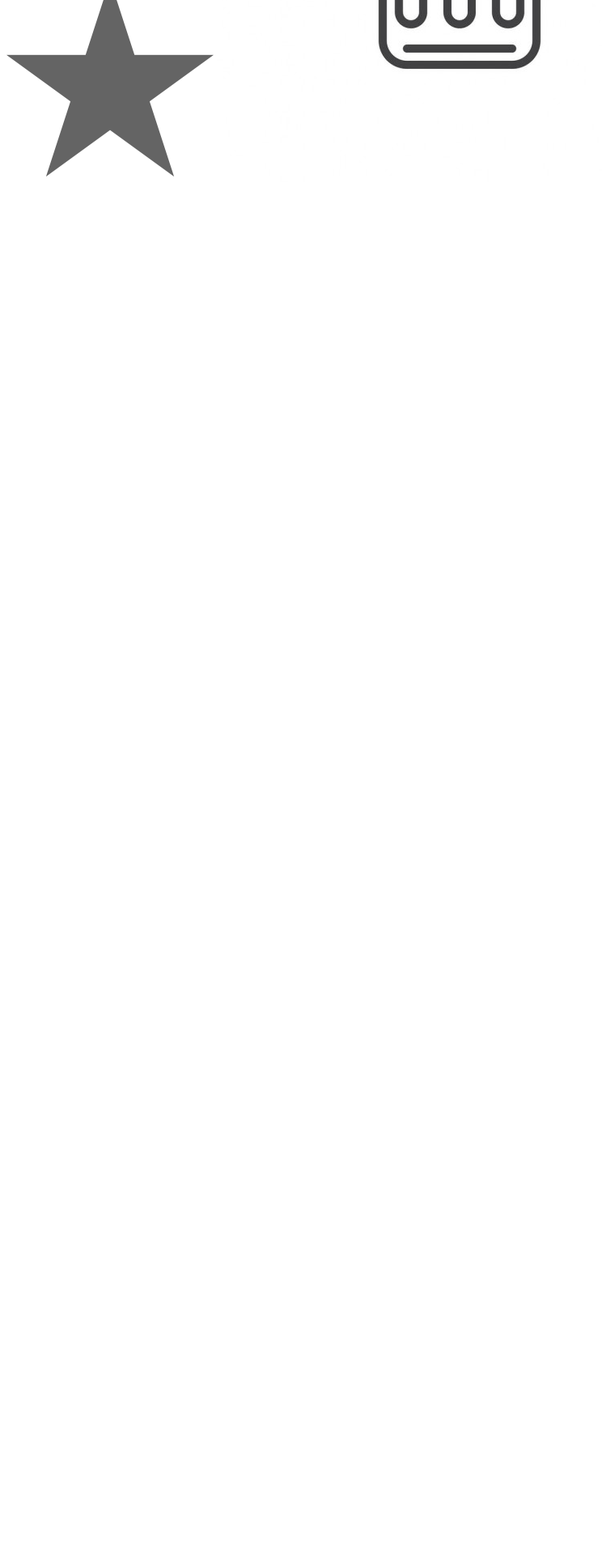
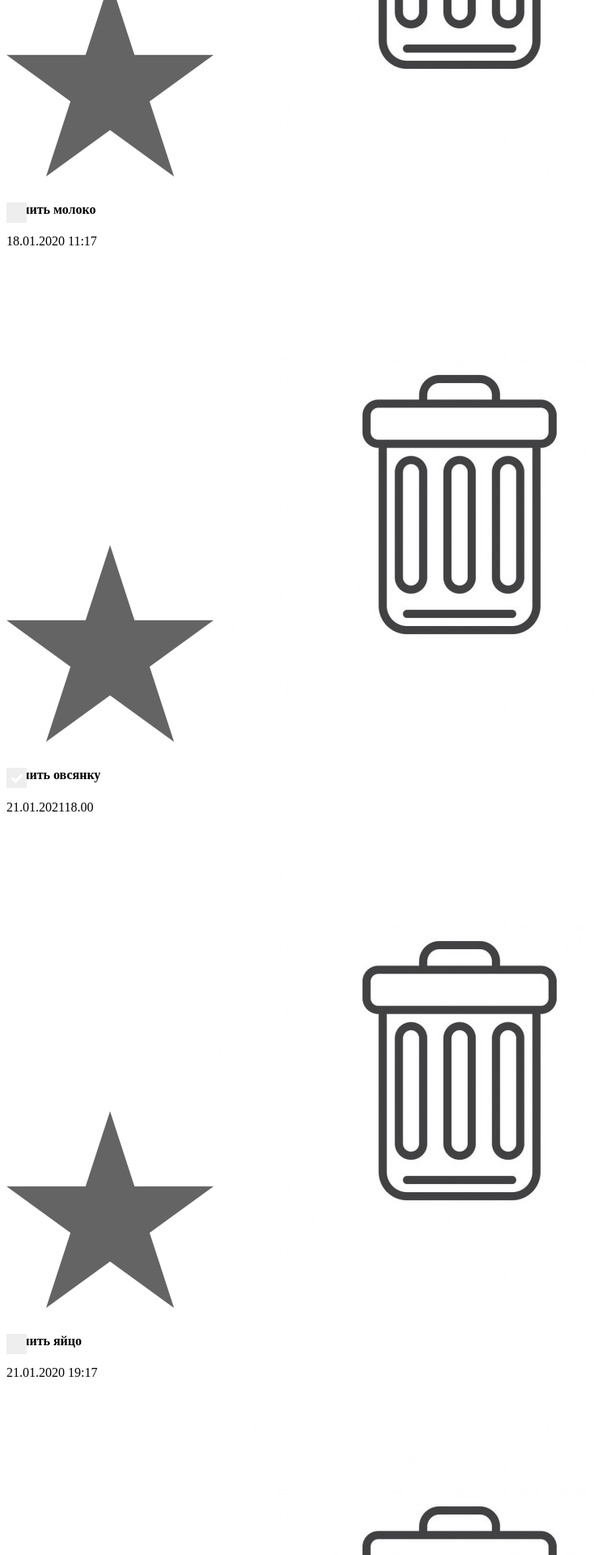
Before and after one commit to RinoRino1/todo, a Django app: template todo/main/templates/index.html in a window 1280 px wide. Shown: the part 499-2419 px from the top of the page at 81% size, without its empty margins (0-744 px from the left). Before the commit the page ends 717 px from the top, so only its background shows below. Run offline with Django 3.2, Linux system fonts and the light colour scheme; the template is opened without the code that fills it, so the values that code supplies are empty.

Commit message:
added new todo tasks

```diff
--- a/todo/main/templates/index.html
+++ b/todo/main/templates/index.html
@@ -18,7 +18,6 @@
                 placeholder="Напишите сюда новую задачу"
             />
             <button class='create_button'>Добавить</button>
-
         </div>
 
         <div class='todo_container'>
@@ -39,38 +38,87 @@
                 </div>
             </div>
 
-
-
-            <!-- <div class='todo_item_done'>
-                <div class='todo_item_done'>
-                    <div class='todo_item__done_header'>
+            <div class='todo_item_marked'>
+                <div class='todo_item_header'>
                     <label class='checkbox_container'>
                         <input type='checkbox' />
                         <span class='checkmark'></span>
                     </label>
                     <h4>Купить молоко</h4>
                 </div>
-                    <div class='todo_item_done_footer'>
+                <div class='todo_item_footer'>
                     <p>18.01.2020 <span>11:17</span></p>
                     <div class='action_buttons'>
                         <img src='./icons/unmarked.png.png'/>
                         <img src='./icons/delete.png.jpg'/>
                     </div>
                 </div>
-                </div> -->
-
-<!--
-            </div> -->
-
-            <div class='todo_item_marked'>
-            </div>
-
-            <div class='todo_item'>
             </div>
 
             <div class='todo_item_done'>
+                <div class='todo_item_header' s>
+                    <label class='checkbox_container'>
+                        <input type='checkbox' checked/>
+                        <span class='checkmark'></span>
+                    </label>
+                    <h4>Купить овсянку</h4>
                 </div>
-
+                <div class='todo_item_footer'>
+                    <p>21.01.2021<span>18.00</span></p>
+                    <div class='action_buttons'>
+                        <img src='./icons/unmarked.png.png'/>
+                        <img src='./icons/delete.png.jpg'/>
+                    </div>
+                </div>
+            </div>
+            <div class='todo_item_marked'>
+                <div class='todo_item_header'>
+                    <label class='checkbox_container'>
+                        <input type='checkbox' />
+                        <span class='checkmark'></span>
+                    </label>
+                    <h4>Купить яйцо</h4>
+                </div>
+                <div class='todo_item_footer'>
+                    <p>21.01.2020 <span>19:17</span></p>
+                    <div class='action_buttons'>
+                        <img src='./icons/unmarked.png.png'/>
+                        <img src='./icons/delete.png.jpg'/>
+                    </div>
+                </div>
+            </div>
+            <div class='todo_item'>
+                <div class='todo_item_header'>
+                    <label class='checkbox_container'>
+                        <input type='checkbox' />
+                        <span class='checkmark'></span>
+                    </label>
+                    <h4>Купить молоко</h4>
+                </div>
+                <div class='todo_item_footer'>
+                    <p>18.01.2020 <span>11:17</span></p>
+                    <div class='action_buttons'>
+                        <img src='./icons/unmarked.png.png'/>
+                        <img src='./icons/delete.png.jpg'/>
+                    </div>
+                </div>
+            </div>
+            <div class='todo_item_done'>
+                <div class='todo_item_header' s>
+                    <label class='checkbox_container'>
+                        <input type='checkbox' checked/>
+                        <span class='checkmark'></span>
+                    </label>
+                    <h4>Купить овсянку</h4>
+                </div>
+                <div class='todo_item_footer'>
+                    <p>21.01.2021<span>18.00</span></p>
+                    <div class='action_buttons'>
+                        <img src='./icons/unmarked.png.png'/>
+                        <img src='./icons/delete.png.jpg'/>
+                    </div>
+                </div>
+            </div>
         </div>
     </section>
 
```
Lines whose indentation alone changed are shown as unchanged.
